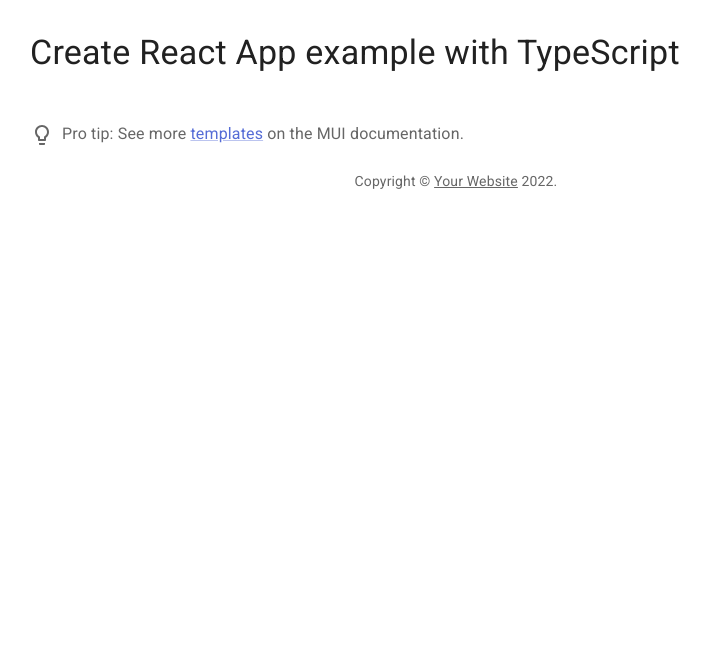
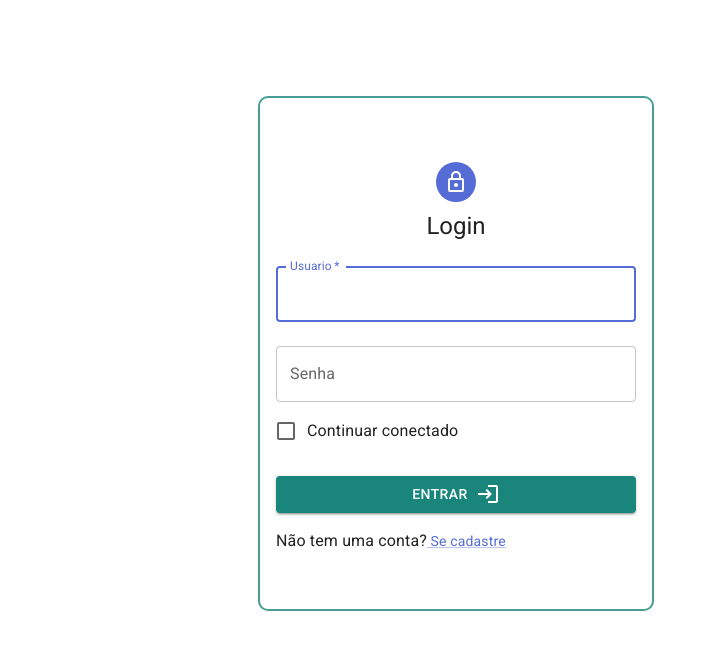
Before and after one commit to mnishidaramos/teste-xmobots, a React (Create React App) app: page / in a window 1280 px wide. Shown: the top 650 px of the page, without its empty margins (184-894 px from the left). Built offline with nearby package versions, Linux system fonts and the light colour scheme.

Commit message:
Primeira versão de login

```diff
--- a/package.json
+++ b/package.json
@@ -8,6 +8,7 @@
   "dependencies": {
     "@emotion/react": "latest",
     "@emotion/styled": "latest",
+    "@mui/icons-material": "^5.6.2",
     "@mui/material": "latest",
     "@types/react": "latest",
     "@types/react-dom": "latest",
--- a/public/index.html
+++ b/public/index.html
@@ -1,5 +1,6 @@
 <!DOCTYPE html>
-<html lang="en">
+<html lang="pt-BR">
+
 <head>
   <meta charset="utf-8" />
   <link rel="shortcut icon" href="%PUBLIC_URL%/favicon.ico" />
@@ -19,13 +20,11 @@
       work correctly both with client-side routing and a non-root public URL.
       Learn how to configure a non-root public URL by running `npm run build`.
     -->
-    <title>My page</title>
+  <title>Meu mapa</title>
   <!-- Fonts to support Material Design -->
-    <link
-      rel="stylesheet"
-      href="https://fonts.googleapis.com/css?family=Roboto:300,400,500,700&display=swap"
-    />
+  <link rel="stylesheet" href="https://fonts.googleapis.com/css?family=Roboto:300,400,500,700&display=swap" />
 </head>
+
 <body>
   <noscript>You need to enable JavaScript to run this app.</noscript>
   <div id="root"></div>
@@ -40,4 +39,5 @@
       To create a production bundle, use `npm run build` or `yarn build`.
     -->
 </body>
+
 </html>
--- a/src/App.tsx
+++ b/src/App.tsx
@@ -3,7 +3,7 @@
 import Typography from '@mui/material/Typography';
 import Box from '@mui/material/Box';
 import Link from '@mui/material/Link';
-import ProTip from './ProTip';
+import SignIn from './sign-in/SignIn';
 
 function Copyright() {
   return (
@@ -20,13 +20,7 @@
 export default function App() {
   return (
     <Container maxWidth="md">
-      <Box sx={{ my: 4 }}>
-        <Typography variant="h4" component="h1" gutterBottom>
-          Create React App example with TypeScript
-        </Typography>
-        <ProTip />
-        <Copyright />
-      </Box>
+      <SignIn />
     </Container>
   );
 }
--- a/src/ProTip.tsx
+++ /dev/null
@@ -1,22 +0,0 @@
-import * as React from 'react';
-import Link from '@mui/material/Link';
-import SvgIcon, { SvgIconProps } from '@mui/material/SvgIcon';
-import Typography from '@mui/material/Typography';
-
-function LightBulbIcon(props: SvgIconProps) {
-  return (
-    <SvgIcon {...props}>
-      <path d="M9 21c0 .55.45 1 1 1h4c.55 0 1-.45 1-1v-1H9v1zm3-19C8.14 2 5 5.14 5 9c0 2.38 1.19 4.47 3 5.74V17c0 .55.45 1 1 1h6c.55 0 1-.45 1-1v-2.26c1.81-1.27 3-3.36 3-5.74 0-3.86-3.14-7-7-7zm2.85 11.1l-.85.6V16h-4v-2.3l-.85-.6C7.8 12.16 7 10.63 7 9c0-2.76 2.24-5 5-5s5 2.24 5 5c0 1.63-.8 3.16-2.15 4.1z" />
-    </SvgIcon>
-  );
-}
-
-export default function ProTip() {
-  return (
-    <Typography sx={{ mt: 6, mb: 3 }} color="text.secondary">
-      <LightBulbIcon sx={{ mr: 1, verticalAlign: 'middle' }} />
-      Pro tip: See more <Link href="https://mui.com/getting-started/templates/">templates</Link> on
-      the MUI documentation.
-    </Typography>
-  );
-}
--- /dev/null
+++ b/src/sign-in/SignIn.tsx
@@ -0,0 +1,94 @@
+import * as React from 'react';
+
+import Avatar from '@mui/material/Avatar';
+import Button from '@mui/material/Button';
+import TextField from '@mui/material/TextField';
+import FormControlLabel from '@mui/material/FormControlLabel';
+import Checkbox from '@mui/material/Checkbox';
+import Link from '@mui/material/Link';
+import Grid from '@mui/material/Grid';
+import Box from '@mui/material/Box';
+import Typography from '@mui/material/Typography';
+import Container from '@mui/material/Container';
+import { ThemeProvider } from '@mui/material/styles';
+
+import LockOutlinedIcon from '@mui/icons-material/LockOutlined';
+import LoginIcon from '@mui/icons-material/Login';
+import theme from './../theme';
+
+export default function SignIn() {
+  const handleSubmit = (event: React.FormEvent<HTMLFormElement>) => {
+    event.preventDefault();
+    const data = new FormData(event.currentTarget);
+    console.log({
+      email: data.get('email'),
+      password: data.get('password'),
+    });
+  };
+
+  return (
+    <ThemeProvider theme={theme}>
+      <Container component="main" maxWidth="xs">
+        <Box
+          sx={{
+            marginTop: '12vh',
+            display: 'flex',
+            flexDirection: 'column',
+            alignItems: 'center',
+            border: '2px solid',
+            borderColor: 'secondary.light',
+            padding: '3.5rem 1rem',
+            borderRadius: '10px'
+          }}
+        >
+          <Avatar sx={{ m: 1, bgcolor: 'primary.main' }}>
+            <LockOutlinedIcon />
+          </Avatar>
+          <Typography component="h1" variant="h5">
+            Login
+          </Typography>
+          <Box component="form" onSubmit={handleSubmit} noValidate sx={{ mt: 1 }}>
+            <TextField
+              margin="normal"
+              required
+              fullWidth
+              id="usuario"
+              label="Usuario"
+              name="usuario"
+              autoFocus
+            />
+            <TextField
+              margin="normal"
+              fullWidth
+              name="senha"
+              label="Senha"
+              type="senha"
+              id="senha"
+            />
+            <FormControlLabel
+              control={<Checkbox value="continuarConectado" color="primary" />}
+              label="Continuar conectado"
+            />
+            <Button
+              type="submit"
+              fullWidth
+              variant="contained"
+              sx={{ mt: 3, mb: 2, bgcolor: 'secondary.main' }}
+            >
+              Entrar
+              <LoginIcon sx={{ ml: 1 }} />
+            </Button>
+            <Grid container>
+              <Grid item>
+                Não tem uma conta?
+                <Link href="#" variant="body2">
+                  {" Se cadastre"}
+                </Link>
+              </Grid>
+            </Grid>
+          </Box>
+        </Box>
+      </Container>
+    </ThemeProvider>
+  );
+}
```
Also changed, not shown: 2 other files (tests, documents, lock files or other folders). Lines whose indentation alone changed are shown as unchanged.
